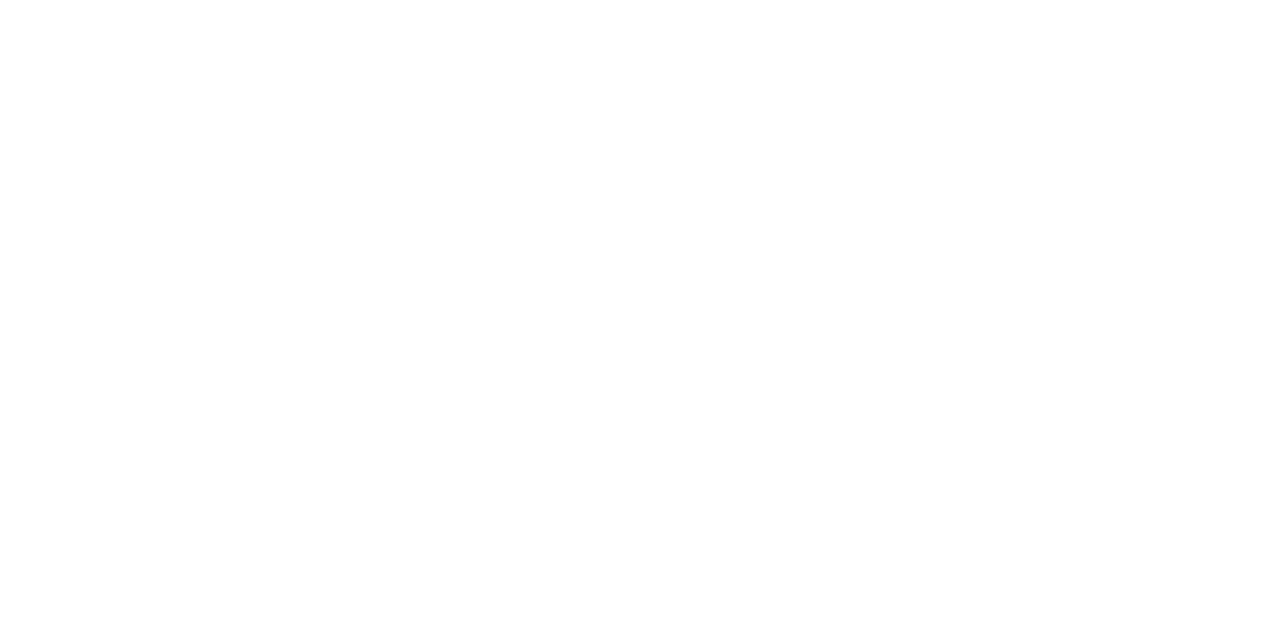
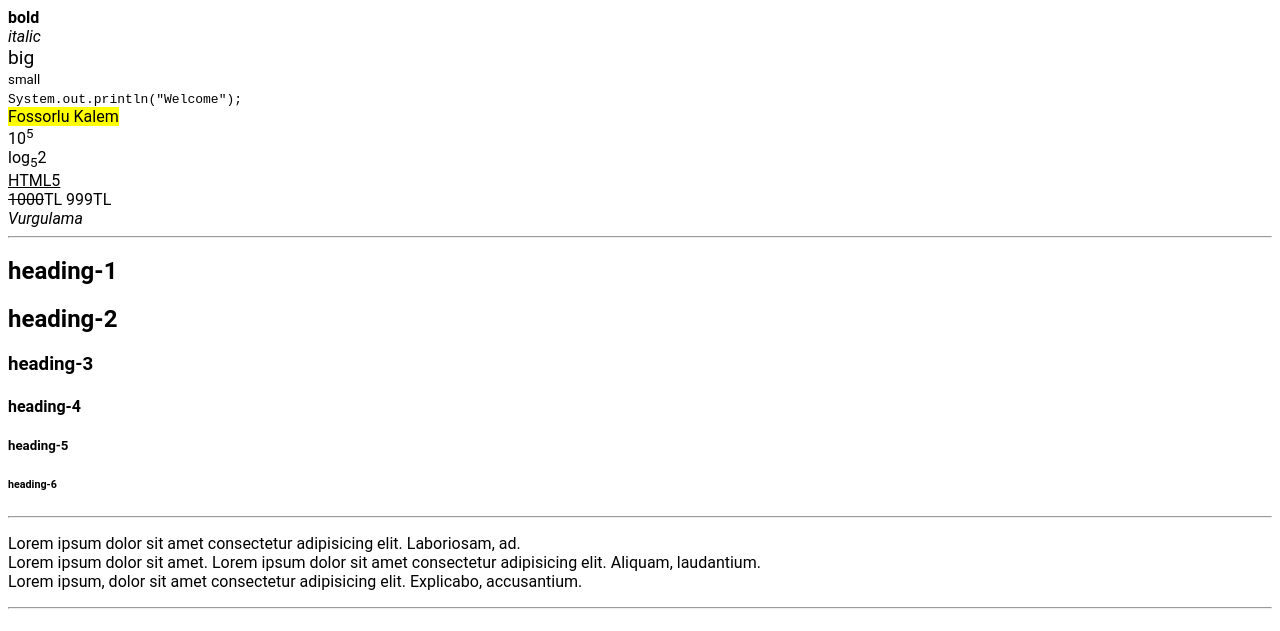
Before and after one commit to mercansahin/TechcareerFrontend, a plain HTML site: page index.html in a window 1280 px wide. Shown: the top 631 px of the page. Drawn offline with Linux system fonts and the light colour scheme.

Commit message:
Second Commit (paragraf, heading'ler ve formatter eklemeleri yapıldı)

```diff
--- a/index.html
+++ b/index.html
@@ -39,6 +39,35 @@
         <!-- Section Start Codes -->
         <section id="about_me">
 
+            <!-- Formatter -->
+            <b>bold</b> <br>
+            <i>italic</i> <br>
+            <big>big</big> <br>
+            <small>small</small> <br>
+            <code>
+                System.out.println("Welcome");
+            </code> <br>
+            <mark>Fossorlu Kalem</mark> <br>
+            10<sup>5</sup> <br> <!--10 üssü 5-->
+            log<sub>5</sub>2 <br> <!--log 5 tabanında 2-->
+            <u>HTML5</u> <br>
+            <del>1000</del>TL 999TL <br>
+            <em>Vurgulama</em> <br>
+
+            <hr>
+            <!-- h${heading-$}*6 -->
+            <h1>heading-1</h1>
+            <h2>heading-2</h2>
+            <h3>heading-3</h3>
+            <h4>heading-4</h4>
+            <h5>heading-5</h5>
+            <h6>heading-6</h6>
+
+            <hr>
+            <p>Lorem ipsum dolor sit amet consectetur adipisicing elit. Laboriosam, ad. <br> Lorem ipsum dolor sit amet. Lorem ipsum dolor sit amet consectetur adipisicing elit. Aliquam, laudantium.<br> Lorem ipsum, dolor sit amet consectetur adipisicing elit. Explicabo, accusantium. </p><hr>
+            <br>
+            <i class="fa-brands fa-whatsapp" style="color: green;"></i> <!--icon eklemek için= font awesome freeicon sitesine gidip html kodunu aldık-->
+            <p>Merhabalar Güzel İnsanlar</p>
         </section>
         <!-- Section End Codes -->
     </main>
```
